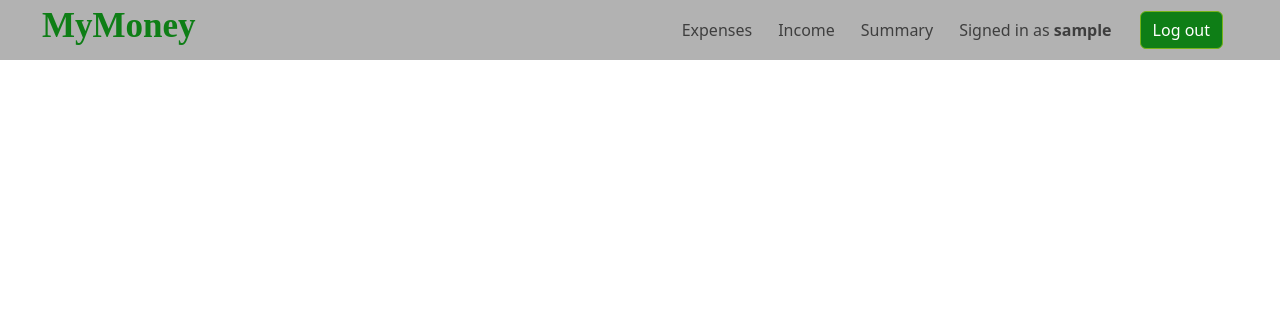
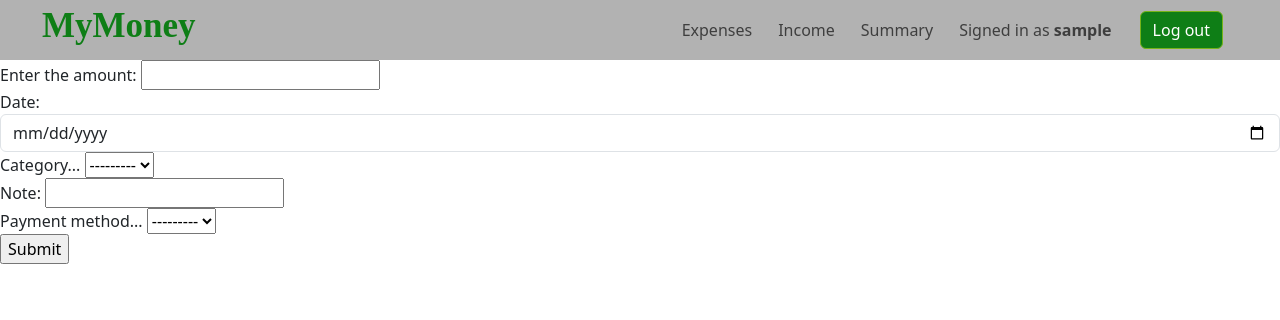
Before and after one commit to Franco-Postulka/MyMoney, a Django app: page /mymoney/ in a window 1280 px wide. Shown: the top 320 px of the page. Run offline with Django 5.2, Linux system fonts and the light colour scheme; the visitor is signed in with stand-in values (Sample User, id 1); data that the repository does not hold is empty.

Commit message:
Functionality of the form to add expenses

```diff
--- a/mymoney/models.py
+++ b/mymoney/models.py
@@ -6,14 +6,18 @@ from django.utils import timezone
 
 class ExpenseCategory(models.Model):
     category = models.CharField(max_length=64)
+    def __str__(self):
+        return self.category
 
 class PaymentMethod(models.Model):
     method = models.CharField(max_length=40)
+    def __str__(self):
+        return self.method
 
 class Expense(models.Model):
     user = models.ForeignKey(User,on_delete=models.CASCADE)
     amount = models.FloatField()
-    date = models.DateTimeField(default=timezone.now)
+    date = models.DateField(default=timezone.now)
     #Optionals
     category = models.ForeignKey(ExpenseCategory,on_delete=models.SET_NULL,null=True,blank=True)
     note = models.CharField(max_length=125,blank=True)
--- a/mymoney/static/mymoney/styles.css
+++ b/mymoney/static/mymoney/styles.css
@@ -68,19 +68,19 @@ span {
 
 @media (min-width: 700px) {
   #login-register {
-    margin: 40px 30%;
+    margin: 70px 30%;
     padding: 25px 50px;
   }
 }
 @media (max-width: 700px) {
   #login-register {
-    margin: 40px 20%;
+    margin: 70px 20%;
     padding: 25px 30px;
   }
 }
 @media (max-width: 500px) {
   #login-register {
-    margin: 40px 10%;
+    margin: 90px 10%;
     padding: 25px 20px;
   }
 }/*# sourceMappingURL=styles.css.map */
--- a/mymoney/static/mymoney/styles.scss
+++ b/mymoney/static/mymoney/styles.scss
@@ -63,19 +63,19 @@ span{
 }
 @media (min-width: 700px){
     #login-register{
-        margin: 40px 30%;
+        margin: 70px 30%;
         padding: 25px 50px;
     }
 }
 @media (max-width: 700px){
     #login-register{
-        margin: 40px 20%;
+        margin: 70px 20%;
         padding: 25px 30px;
     }
 }
 @media (max-width: 500px){
     #login-register{
-        margin: 40px 10%;
+        margin: 90px 10%;
         padding: 25px 20px;
     }
 }
--- a/mymoney/templates/mymoney/index.html
+++ b/mymoney/templates/mymoney/index.html
@@ -1,5 +1,18 @@
 {% extends "mymoney/layout.html" %}
 
 {%block body%}
+<div id="expenses-list">
+</div>
 
+<div id="expenses-add">
+    <form action="{% url 'index'%}" method="post">
+        {% csrf_token %}
+        {{ form }}
+        <input type="submit">
+    </form>
+    </form>
+</div>
+
+<div id="expenses-analysis">
+</div>
 {% endblock %}
--- a/mymoney/views.py
+++ b/mymoney/views.py
@@ -4,6 +4,7 @@ from django.contrib.auth import authenticate, login, logout
 from django.urls import reverse
 from . models import *
 from django.db import IntegrityError
+from django import forms
 # Create your views here.
 
 
@@ -59,8 +60,46 @@ def register(request):
     else:
         return render(request, "mymoney/register.html")
 
+
+class NewTasksForm(forms.Form):
+    amount =  forms.FloatField(label="Enter the amount",required=True)
+    date = forms.DateField(widget=forms.DateInput(
+        attrs={
+            'class': 'form-control',
+            'type': 'date'
+        }
+    ))
+    category = forms.ModelChoiceField(label="Category...",required=False,queryset=ExpenseCategory.objects.all())
+    note = forms.CharField(max_length=125,required=False)
+    payment_method = forms.ModelChoiceField(label="Payment method...",queryset=PaymentMethod.objects.all())
+
 def index(request):
     if request.user.is_authenticated:
-        return render(request, "mymoney/index.html")
+        if request.method == "POST":
+            form = NewTasksForm(request.POST)
+            if form.is_valid():
+                amount = form.cleaned_data["amount"]
+                date = form.cleaned_data["date"]
+                category = form.cleaned_data["category"]
+                note = form.cleaned_data["note"]
+                payment_method = form.cleaned_data["payment_method"]
+
+                new_expense = Expense(
+                    user = request.user,
+                    amount = amount,
+                    date = date,
+                    category = category,
+                    note = note,
+                    payment_method = payment_method
+                )
+                new_expense.save()
+            else:
+                return render(request,"mymoney/index.html",{
+                    "form": form
+                })
+
+        return render(request, "mymoney/index.html",{
+            "form": NewTasksForm()
+    })
     else:
         return HttpResponseRedirect(reverse("login"))
```
Also changed, not shown: mymoney/migrations/0002_alter_expense_date.py (added).
